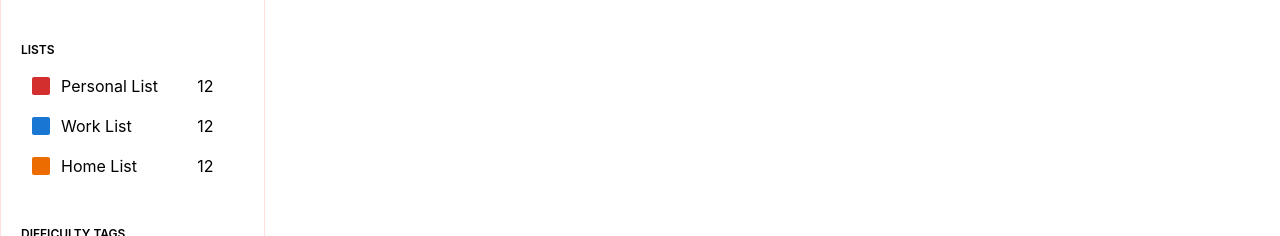
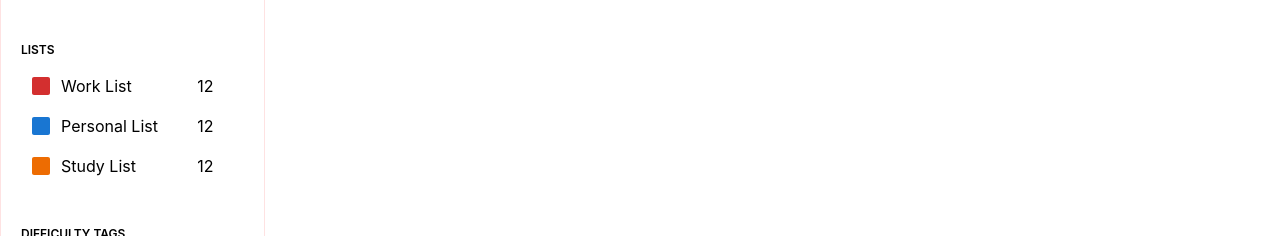
Before and after one commit to JamieBohannaWebDev/to-do-list-app, a React (Create React App) app: page / in a window 1280 px wide. Shown: the part 275-511 px from the top of the page. Built offline with nearby package versions, Linux system fonts and the light colour scheme; the HTML template or start-up script is replaced by a standard one.

Commit message:
refactor: updated labels on listMenu to be more relevant

```diff
--- a/src/components/molecules/listMenu.tsx
+++ b/src/components/molecules/listMenu.tsx
@@ -11,21 +11,21 @@ const ListMenu = () => {
 			<h3 className="mb-2 text-xs font-semibold uppercase">Lists</h3>
 			<MenuItem
 				icon={<SquareRounded color='error' />}
+				label={'Work List'}
+				value={12}
+				onClickEvent={handleItemClick}
+			/>
+
+			<MenuItem
+				icon={<SquareRounded color='primary' />}
 				label={'Personal List'}
 				value={12}
 				onClickEvent={handleItemClick}
 			/>
 
 			<MenuItem
-				icon={<SquareRounded color='primary' />}
-				label={'Work List'}
-				value={12}
-				onClickEvent={handleItemClick}
-			/>
-
-			<MenuItem
 				icon={<SquareRounded color='warning' />}
-				label={'Home List'}
+				label={'Study List'}
 				value={12}
 				onClickEvent={handleItemClick}
 			/>
```
